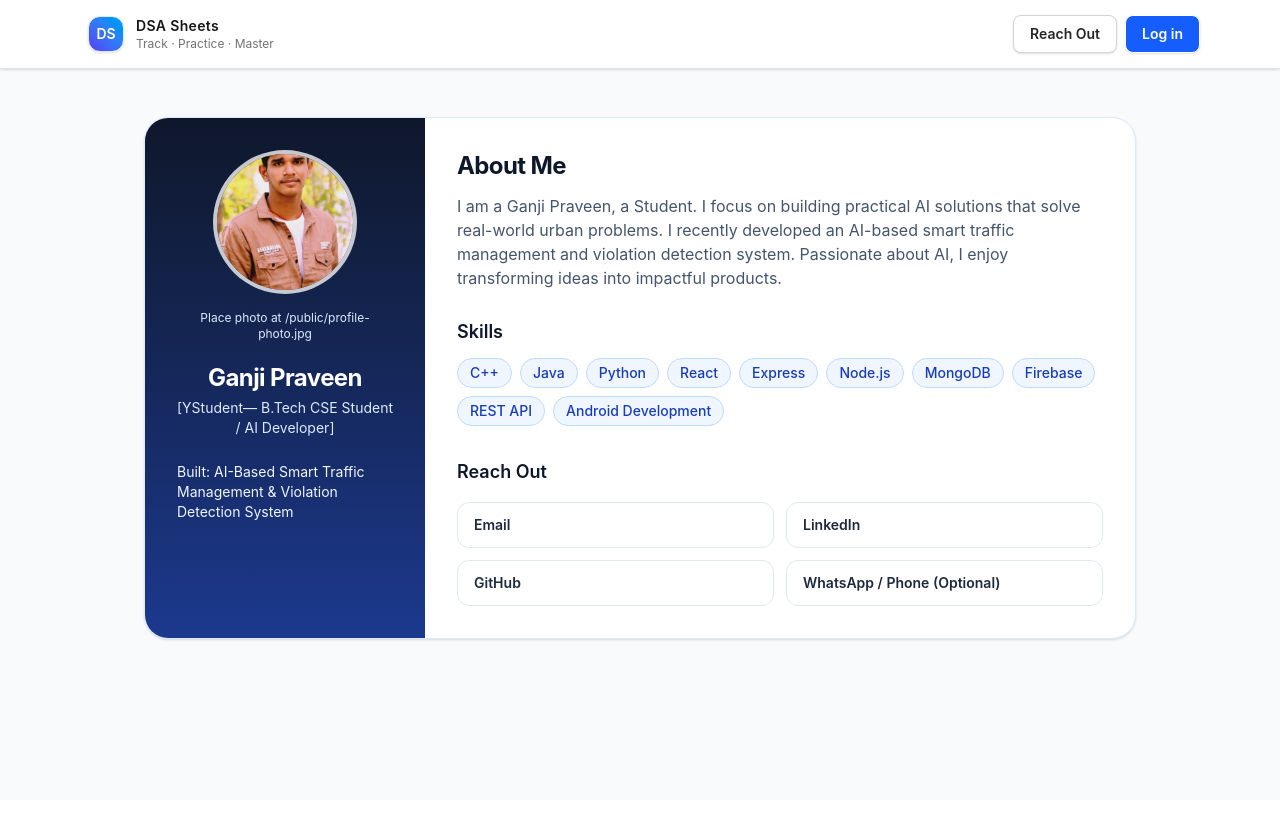
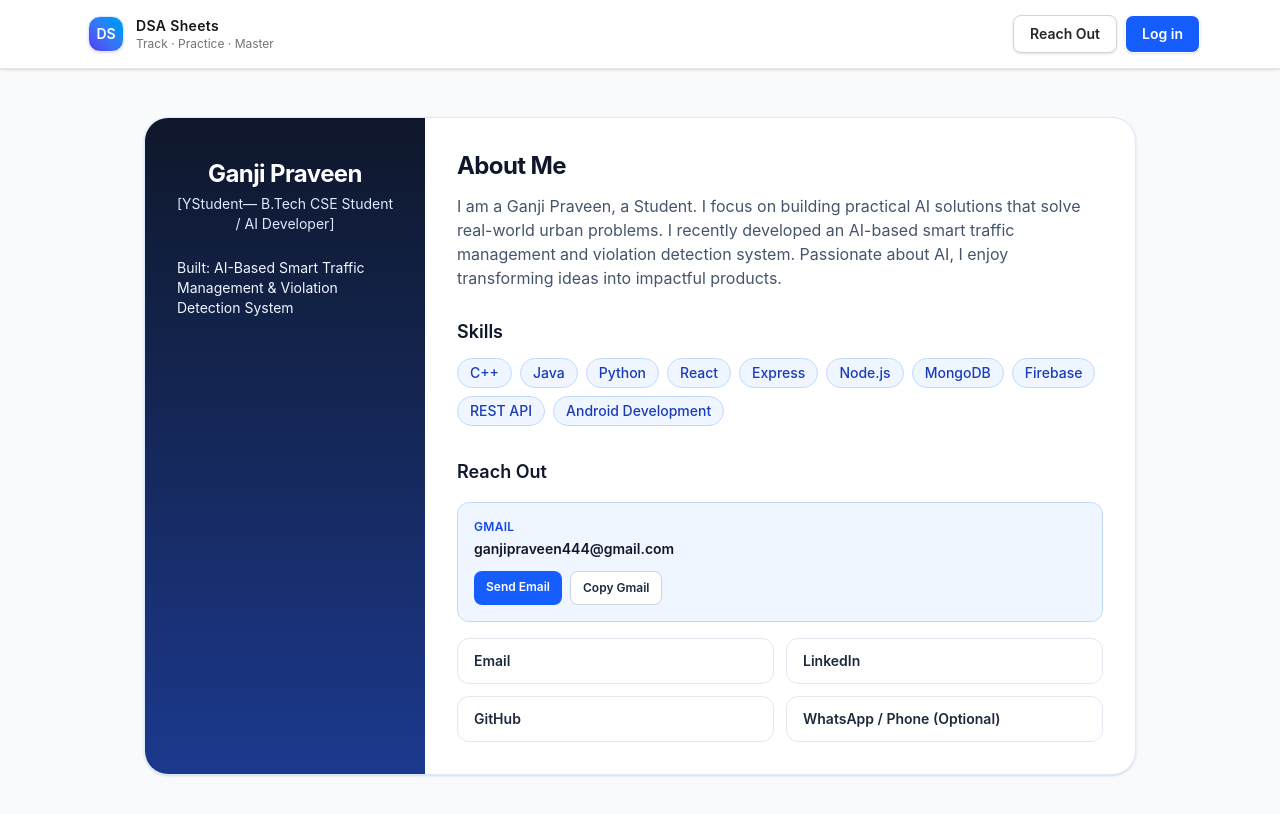
Before and after one commit to GANJI-PRAVEEN/DSA_Sheets, a React app in the folder frontend/: page /reach-out in a window 1280 px wide. Shown: the top 814 px of the page. Built offline with nearby package versions, Linux system fonts and the light colour scheme; no server answers; the HTML template or start-up script is replaced by a standard one.

Commit message:
changes made

```diff
--- a/frontend/src/components/ReachOutPage.jsx
+++ b/frontend/src/components/ReachOutPage.jsx
@@ -2,7 +2,16 @@ import React from 'react';
 import Navbar from './Navbar';
 
 const ReachOutPage = () => {
+  const email = 'ganjipraveen444@gmail.com';
   const skills = ['C++','Java','Python','React','Express','Node.js','MongoDB','Firebase','REST API','Android Development'];
+
+  const copyEmail = async () => {
+    try {
+      await navigator.clipboard.writeText(email);
+    } catch (error) {
+      console.error('Unable to copy email', error);
+    }
+  };
 
   return (
     <div className="min-h-screen bg-slate-50">
@@ -12,16 +21,7 @@ const ReachOutPage = () => {
         <section className="overflow-hidden rounded-3xl border border-blue-100 bg-white shadow-sm">
           <div className="grid gap-0 md:grid-cols-[280px_1fr]">
             <aside className="bg-linear-to-b from-slate-900 to-blue-900 px-6 py-8 text-white sm:px-8">
-              <div className="mx-auto h-36 w-36 overflow-hidden rounded-full border-4 border-white/70 bg-white/20">
-                <img
-                  src="/profile-photo.jpeg"
-                  alt="Profile"
-                  className="h-full w-full object-cover"
-                />
-              </div>
-              <p className="mt-4 text-center text-xs text-blue-100">Place photo at /public/profile-photo.jpg</p>
-
-              <h1 className="mt-5 text-center text-2xl font-bold tracking-tight">Ganji Praveen</h1>
+              <h1 className="mt-2 text-center text-2xl font-bold tracking-tight">Ganji Praveen</h1>
               <p className="mt-1 text-center text-sm text-blue-100">[YStudent— B.Tech CSE Student / AI Developer]</p>
 
               <div className="mt-6 space-y-2 text-sm text-blue-50">
@@ -50,9 +50,29 @@ const ReachOutPage = () => {
               </div>
 
               <h3 className="mt-8 text-lg font-semibold text-slate-900">Reach Out</h3>
+              <div className="mt-4 rounded-xl border border-blue-200 bg-blue-50 p-4">
+                <p className="text-xs font-semibold uppercase tracking-wide text-blue-700">Gmail</p>
+                <p className="mt-1 text-sm font-semibold text-slate-900">{email}</p>
+                <div className="mt-3 flex gap-2">
+                  <a
+                    href={`mailto:${email}`}
+                    className="rounded-lg bg-blue-600 px-3 py-2 text-xs font-semibold text-white transition-colors hover:bg-blue-700"
+                  >
+                    Send Email
+                  </a>
+                  <button
+                    type="button"
+                    onClick={copyEmail}
+                    className="rounded-lg border border-slate-300 bg-white px-3 py-2 text-xs font-semibold text-slate-800 transition-colors hover:bg-slate-50"
+                  >
+                    Copy Gmail
+                  </button>
+                </div>
+              </div>
+
               <div className="mt-4 grid gap-3 sm:grid-cols-2">
                 <a
-                  href="mailto:ganjipraveen444@gmail.com"
+                  href={`mailto:${email}`}
                   className="rounded-xl border border-slate-200 bg-white px-4 py-3 text-sm font-semibold text-slate-800 transition-colors hover:bg-slate-50"
                 >
                   Email
```
